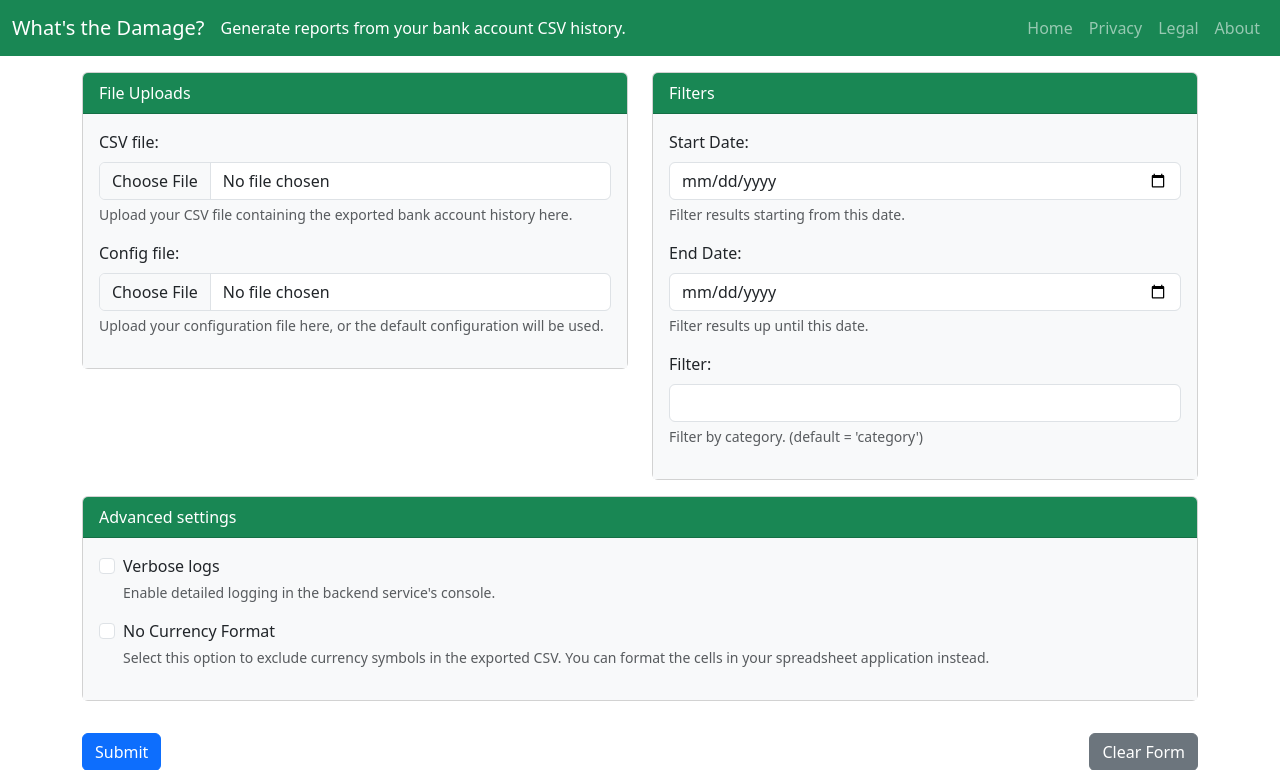
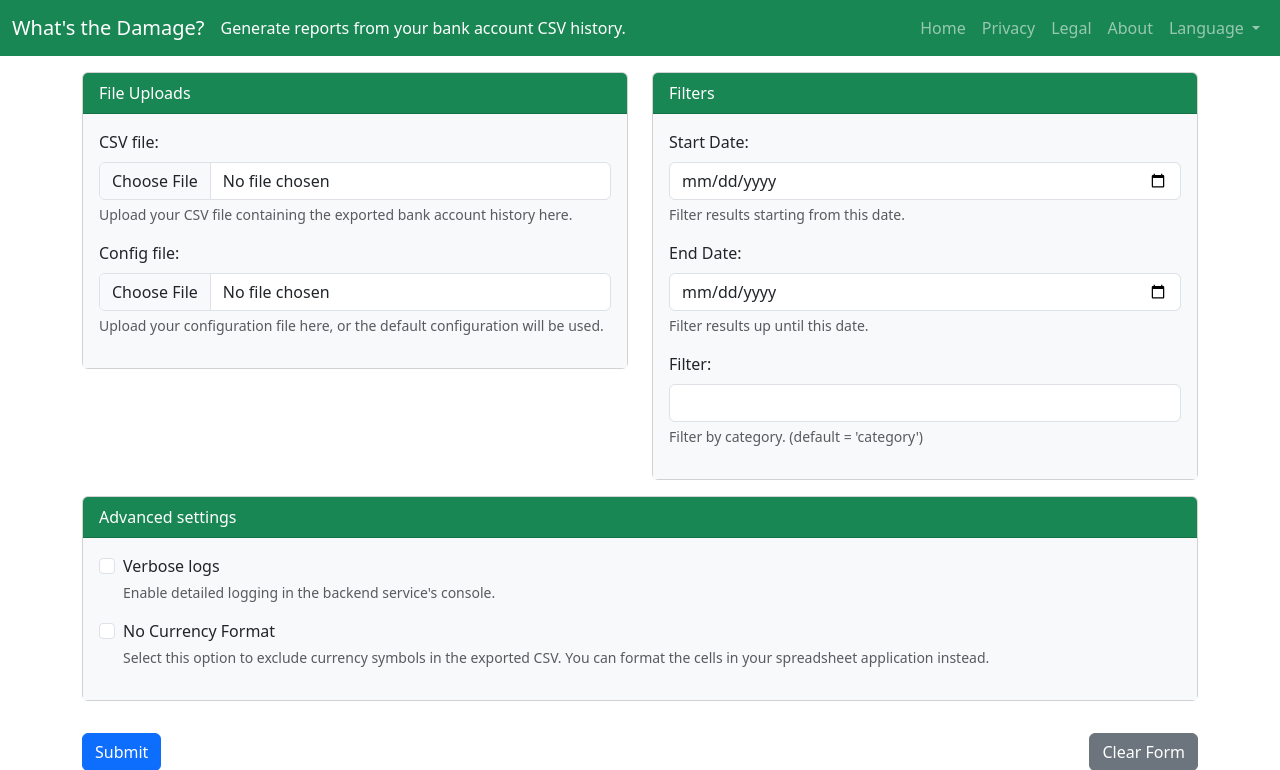
Before and after one commit to abalage/whatsthedamage, a Flask app: page / in a window 1280 px wide. Shown: the top 770 px of the page. Run offline with Flask 2, Linux system fonts and the light colour scheme.

Commit message:
feat: add frontend option to switch languages

```diff
--- a/src/whatsthedamage/config/flask_config.py
+++ b/src/whatsthedamage/config/flask_config.py
@@ -6,3 +6,5 @@ class FlaskAppConfig:
     MAX_CONTENT_LENGTH: int = 16 * 1024 * 1024  # 16 MB
     SECRET_KEY: bytes = os.urandom(24)
     DEFAULT_WHATSTHEDAMAGE_CONFIG: str = 'config.yml.default'
+    LANGUAGES: list[str] = ['en', 'hu']
+    DEFAULT_LANGUAGE: str = 'en'
--- a/src/whatsthedamage/controllers/routes.py
+++ b/src/whatsthedamage/controllers/routes.py
@@ -37,6 +37,14 @@ def clear_upload_folder() -> None:
                 shutil.rmtree(file_path)
         except Exception as e:
             print(f'Failed to delete {file_path}. Reason: {e}')
+
+
+def get_languages() -> list[str]:
+    return current_app.config.get('LANGUAGES', [])
+
+
+def get_default_language() -> str:
+    return current_app.config.get('DEFAULT_LANGUAGE', 'en')
 
 
 @bp.route('/')
@@ -94,7 +102,7 @@ def process() -> Response:
             output='html',
             output_format='html',
             filter=form.filter.data,
-            lang="en",
+            lang=session.get('lang', get_default_language())
         )
 
         # Store form data in session
@@ -169,3 +177,12 @@ def privacy() -> Response:
 @bp.route('/about')
 def about() -> Response:
     return make_response(render_template('about.html'))
+
+@bp.route('/set_language/<lang_code>')
+def set_language(lang_code: str) -> Response:
+    if lang_code in get_languages():
+        session['lang'] = lang_code
+        flash(f"Language changed to {lang_code.upper()}.", "success")
+    else:
+        flash("Selected language is not supported.", "danger")
+    return make_response(redirect(request.referrer or url_for('main.index')))
--- a/src/whatsthedamage/view/templates/header.html
+++ b/src/whatsthedamage/view/templates/header.html
@@ -18,6 +18,19 @@
                 <li class="nav-item">
                     <a class="nav-link" href="/about">About</a>
                 </li>
+                <li class="nav-item dropdown">
+                    <a class="nav-link dropdown-toggle" href="#" id="langDropdown" role="button" data-bs-toggle="dropdown" aria-expanded="false">
+                        Language
+                    </a>
+                    <ul class="dropdown-menu dropdown-menu-end" aria-labelledby="langDropdown">
+                        <li>
+                            <a class="dropdown-item" href="{{ url_for('main.set_language', lang_code='en') }}">🇬🇧 English</a>
+                        </li>
+                        <li>
+                            <a class="dropdown-item" href="{{ url_for('main.set_language', lang_code='hu') }}">🇭🇺 Magyar</a>
+                        </li>
+                    </ul>
+                </li>
             </ul>
         </div>
     </div>
```
